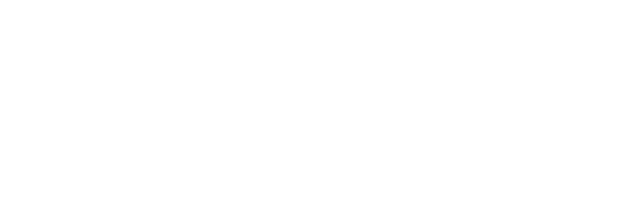
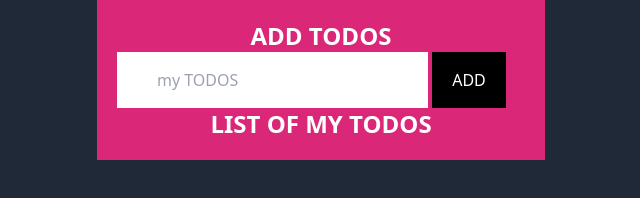
Before and after one commit to olawale3334/todo-2, a website: page dist/index.html in a window 1280 px wide. Shown: the whole page, without its empty margins (319-959 px from the left). Drawn offline with Linux system fonts and the light colour scheme.

Commit message:
new added

```diff
--- a/dist/index.html
+++ b/dist/index.html
@@ -7,6 +7,17 @@
     <title>Document</title>
 </head>
 <body>
-
+    <div class="bg-gray-800 h-screen">
+        <div class="max-w-md bg-pink-600 mx-auto p-5">
+            <h1 class="  text-center text-white font-bold text-2xl">ADD  TODOS</h1>
+            <div>
+                <input type="text" placeholder="my TODOS"  class="py-4  px-10">
+                <button class="bg-black text-white py-4 px-5"> ADD</button>
+            </div>
+            <div>
+                <h1 class="  text-center text-white font-bold text-2xl">LIST OF MY TODOS</h1>
+            </div>
+        </div>
+    </div>
 </body>
 </html>
```
Also changed, not shown: dist/style.css.
